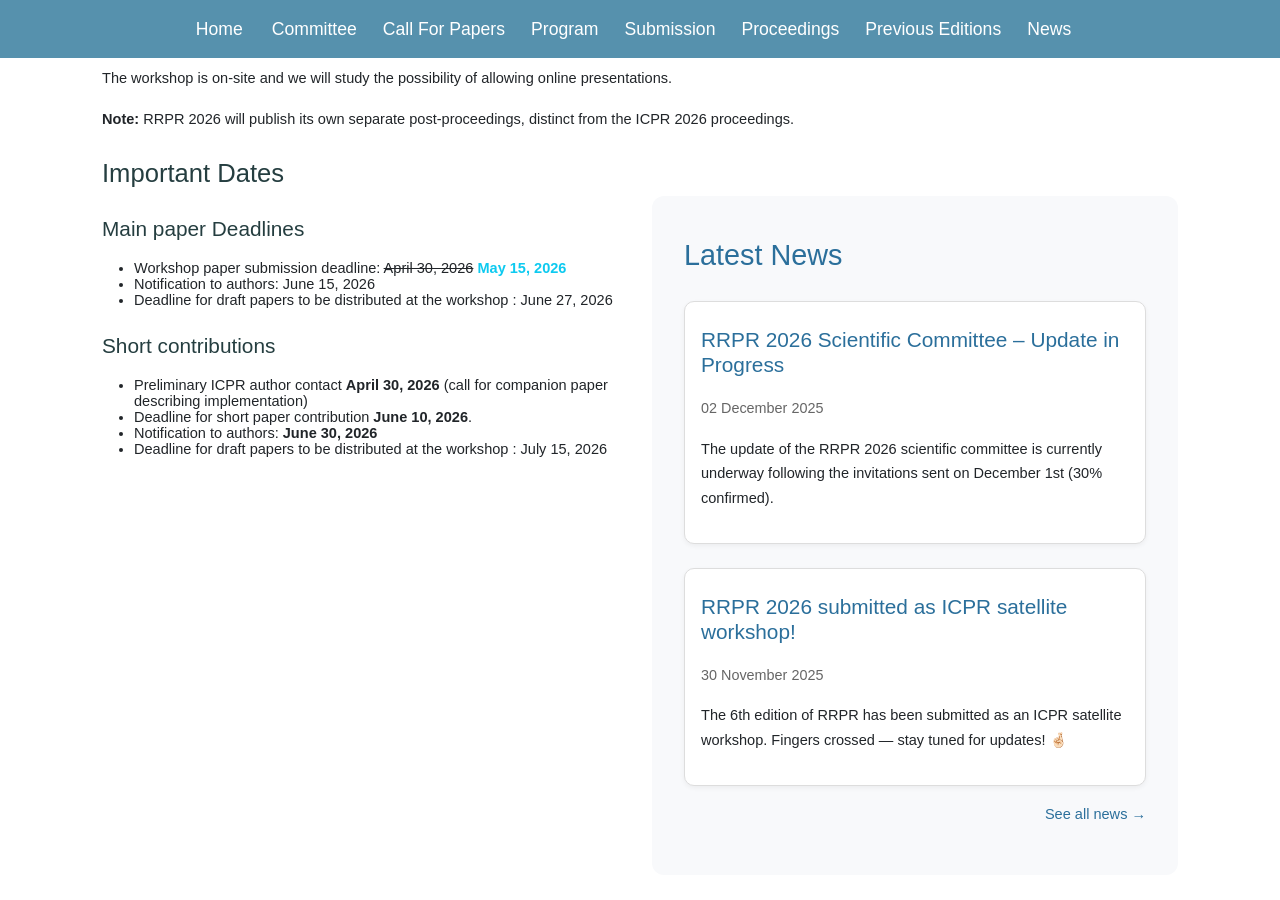
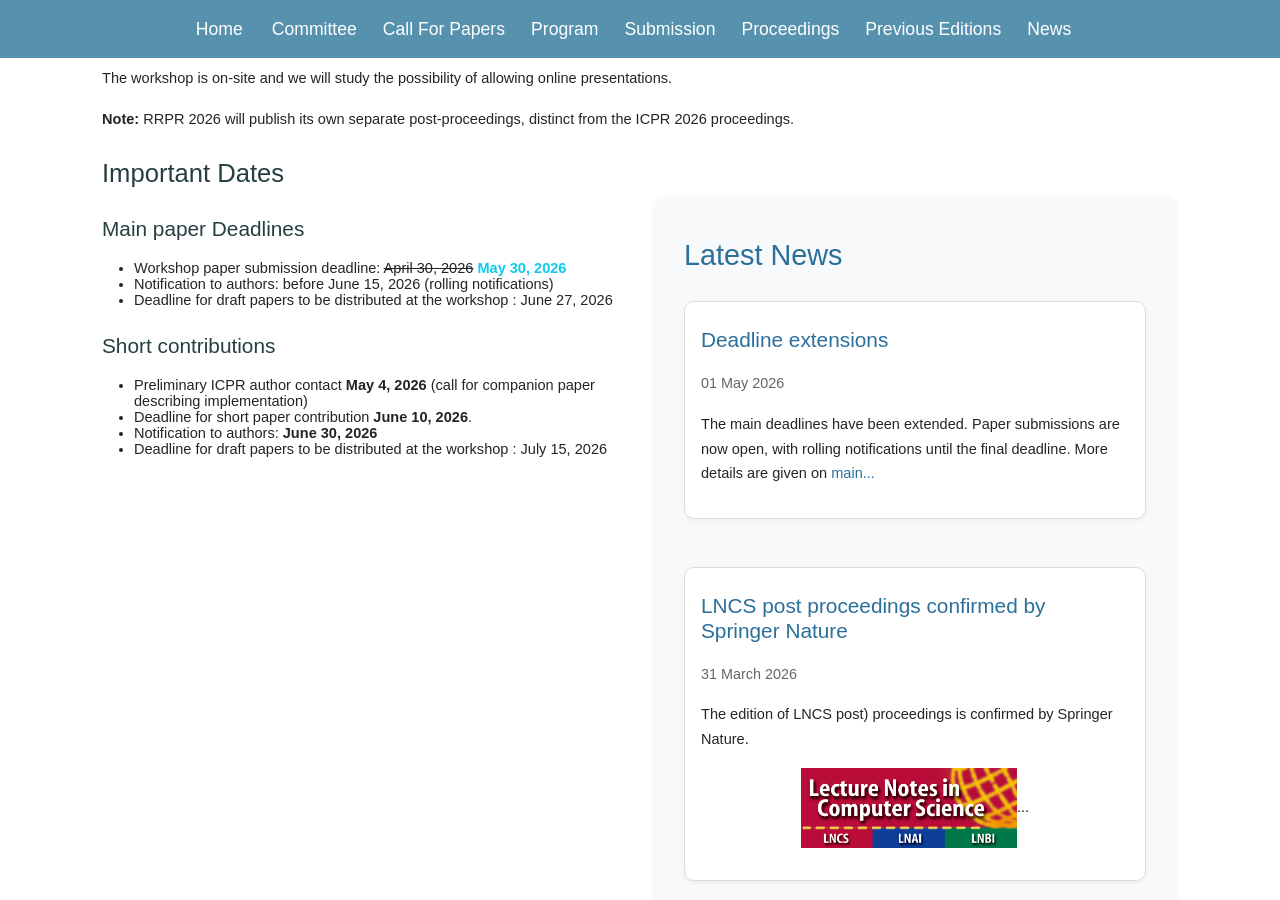
Before and after one commit to TC22-Team/rrpr2026, a Jekyll site: the page built from index.html, in a window 1280 px wide and 900 px high, scrolled down 536 px. Built offline with Jekyll 4.4.1, drawn with Linux system fonts in a browser that asks for light colours.

Commit message:
update news

```diff
--- /dev/null
+++ b/_posts/2026-03-31-springerLNCS-OK.md
@@ -0,0 +1,14 @@
+---
+layout: newsTemplate
+title: "LNCS post proceedings confirmed by Springer Nature"
+date: 2026-03-31
+last_modified: 2026-03-31
+---
+
+<p>
+  The  edition of LNCS post) proceedings is confirmed by Springer Nature.
+<p style="text-align: center;">
+<a href="https://www.springer.com/gp/computer-science/lncs?srsltid=AfmBOor-D9zViaOUUXJqiZ5UH4XQdG5nau9oY8ID6BezXXJKa6sWMaC1"><img title="LNCS Springer Logo" src="{{ '/assets/img/LNCS-Logo.png' | relative_url }}" alt="logo LNCS"  height="80" /></a>
+</p>
+
+</p>
--- /dev/null
+++ b/_posts/2026-05-01-updateDeadlines.md
@@ -0,0 +1,9 @@
+---
+layout: newsTemplate
+title: "Deadline extensions"
+date: 2026-05-01
+last_modified: 2026-05-01
+---
+
+The main deadlines have been extended. Paper submissions are now open, with rolling notifications until the final deadline.
+More details are given on <a href="{{ site.baseurl }}/index.html">main page</a> and <a href="{{ site.baseurl }}/submission.html">submission page>/a>.
--- a/index.html
+++ b/index.html
@@ -57,15 +57,15 @@ Following the success of the five first editions, we are proud to present the 6t
 
 <h3>Main paper Deadlines</h3>
 <ul>
-<li> Workshop paper submission deadline:  <s> April 30, 2026</s> <b class="text-info">May 15, 2026</b>  </li>
-<li> Notification to authors: June 15, 2026 </li>
+<li> Workshop paper submission deadline:  <s> April 30, 2026</s> <b class="text-info">May 30, 2026</b>  </li>
+<li> Notification to authors: before June 15, 2026 (rolling notifications)</li>
 <li> Deadline for draft papers to be distributed at the workshop :  June 27, 2026</li>
 </ul>
 
 
 <h3>Short contributions</h3>
 <ul>
-<li> Preliminary ICPR author contact <b>April 30, 2026</b> (call for companion paper describing implementation)</li>
+<li> Preliminary ICPR author contact <b>May 4, 2026</b> (call for companion paper describing implementation)</li>
 <li> Deadline for short paper contribution <b>June 10, 2026</b>.</li>
 <li> Notification to authors: <b>June 30, 2026</b> </li>
 <li> Deadline for draft papers to be distributed at the workshop :  July 15, 2026</li>
--- a/submission.html
+++ b/submission.html
@@ -24,7 +24,9 @@ last_modified: 2026-29-04
 
 <p><span style="text-align: justify;"><strong>Note:</strong>&nbsp;  RRPR 2026 planned publish its own separate post-proceedings (springer LNCS, confirmed),&nbsp;distinct from the ICPR 2026 proceedings.</span></p>
 
-
+<p style="text-align: center;">
+<a href="https://www.springer.com/gp/computer-science/lncs?srsltid=AfmBOor-D9zViaOUUXJqiZ5UH4XQdG5nau9oY8ID6BezXXJKa6sWMaC1"><img title="LNCS Springer Logo" src="{{ '/assets/img/LNCS-Logo.png' | relative_url }}" alt="logo LNCS"  height="80" /></a>
+</p>
 
 <p><span style="text-align: justify;">All papers will be reviewed by at least two referees. They will evaluate not only the article's text, but also check that the source code is correct and matches exactly what is described in the text. All relevant supplementary materials will be reviewed too, such as the scripts used to generate the figures and numerical results shown in the article.</span></p>
 <h2>Submission to track 2 (RR results)</h2>
```
